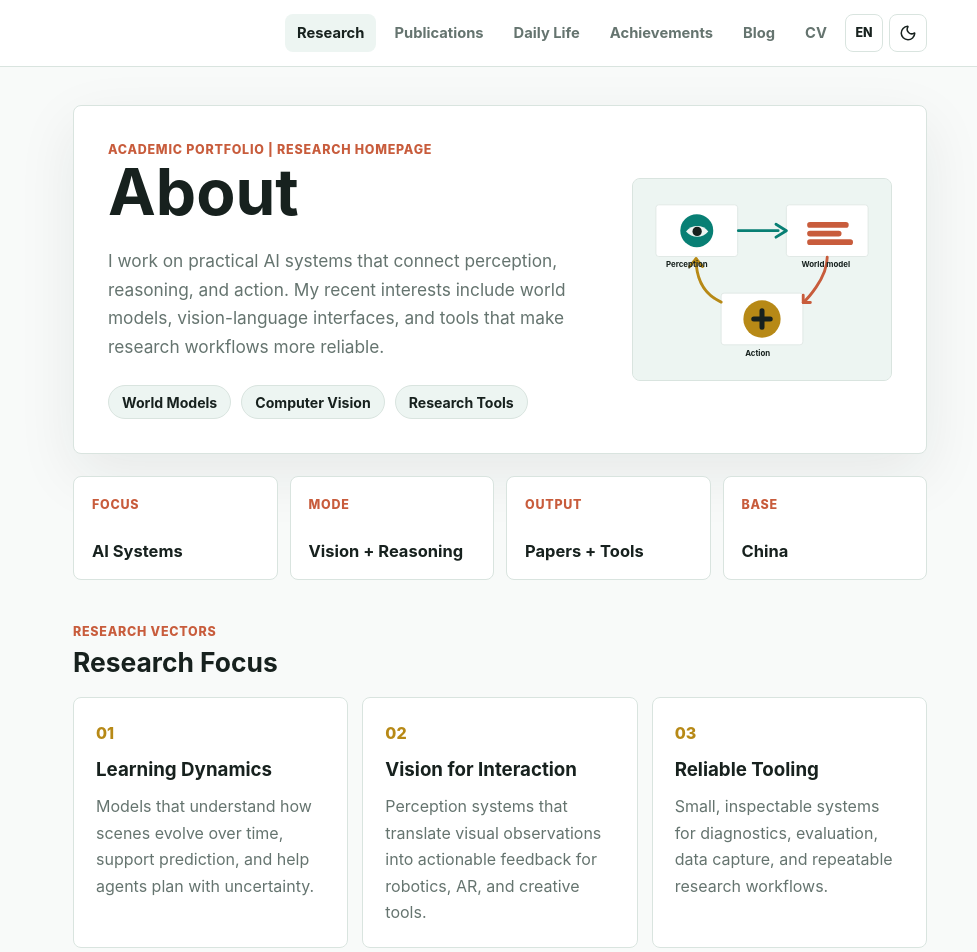
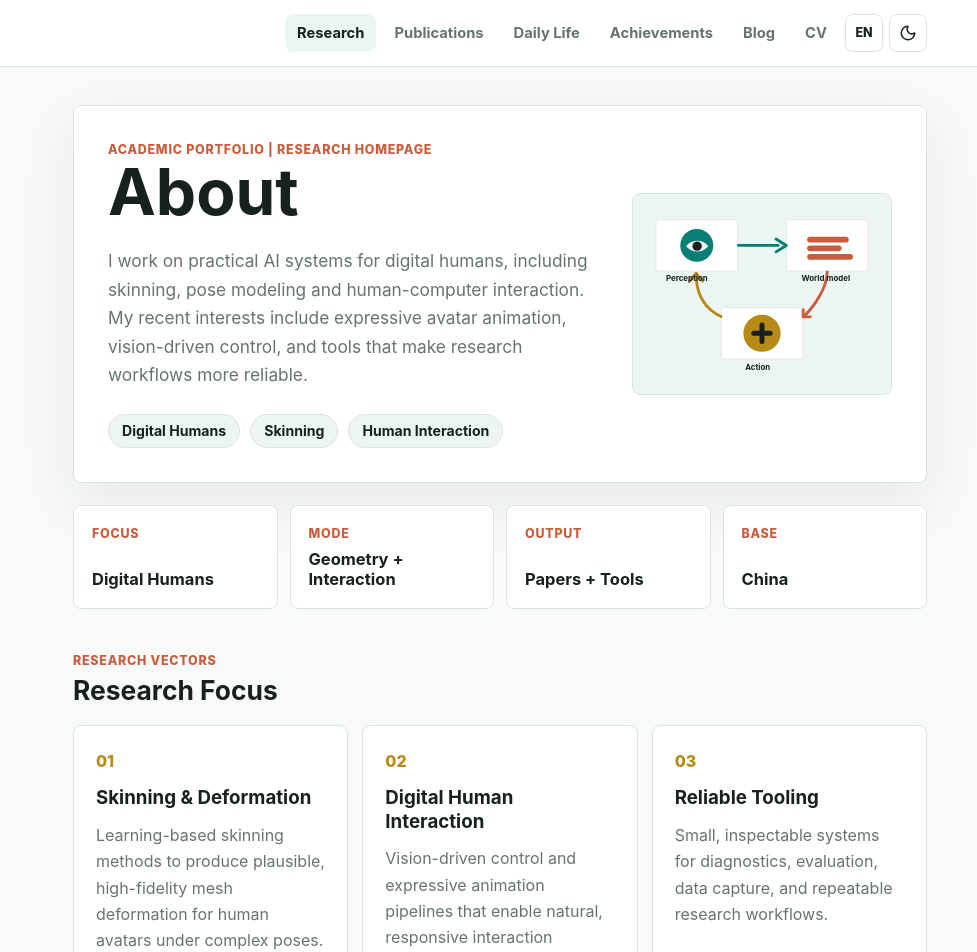
Before and after one commit to Songtaoxian/songtaoxian.github.io, a plain HTML site: page index.html in a window 1280 px wide. Shown: the top 952 px of the page, 303-1280 px from the left. Drawn offline with nearby package versions, Linux system fonts and the light colour scheme; files whose address does not match are found by name.

Commit message:
Update index.html

```diff
--- a/index.html
+++ b/index.html
@@ -74,17 +74,17 @@
             <h2 data-en="About" data-zh="关于我">About</h2>
             <p
               class="intro"
-              data-en="I work on practical AI systems that connect perception, reasoning, and action. My recent interests include world models, vision-language interfaces, and tools that make research workflows more reliable."
-              data-zh="我关注将感知、推理与行动连接起来的实用 AI 系统。近期兴趣包括世界模型、视觉语言接口，以及让研究流程更可靠的工具。"
+              data-en="I work on practical AI systems for digital humans, including skinning, pose modeling and human-computer interaction. My recent interests include expressive avatar animation, vision-driven control, and tools that make research workflows more reliable."
+              data-zh="我面向数字人研究实用 AI 系统，包含蒙皮、姿态建模与人机交互。近期兴趣包括富有表现力的虚拟形象动画、视觉驱动控制，以及让研究流程更可靠的工具。"
             >
-              I work on practical AI systems that connect perception, reasoning, and action. My recent interests include
-              <strong>world models</strong>, <strong>vision-language interfaces</strong>, and tools that make research
+              I work on practical AI systems for digital humans, including skinning, pose modeling and human-computer interaction. My recent interests include
+              <strong>expressive avatar animation</strong>, <strong>vision-driven control</strong>, and tools that make research
               workflows more reliable.
             </p>
             <div class="pill-row" aria-label="Research tags">
-              <span data-en="World Models" data-zh="世界模型">World Models</span>
-              <span data-en="Computer Vision" data-zh="计算机视觉">Computer Vision</span>
-              <span data-en="Research Tools" data-zh="研究工具">Research Tools</span>
+              <span data-en="Digital Humans" data-zh="数字人">Digital Humans</span>
+              <span data-en="Skinning" data-zh="蒙皮">Skinning</span>
+              <span data-en="Human Interaction" data-zh="人机交互">Human Interaction</span>
             </div>
           </div>
           <img class="research-visual" src="assets/img/research-panel.svg" alt="Abstract research system diagram" />
@@ -93,11 +93,11 @@
         <section class="signal-grid" aria-label="Research signals">
           <div>
             <span data-en="Focus" data-zh="方向">Focus</span>
-            <strong data-en="AI Systems" data-zh="AI 系统">AI Systems</strong>
+            <strong data-en="Digital Humans" data-zh="数字人">Digital Humans</strong>
           </div>
           <div>
             <span data-en="Mode" data-zh="模式">Mode</span>
-            <strong data-en="Vision + Reasoning" data-zh="视觉 + 推理">Vision + Reasoning</strong>
+            <strong data-en="Geometry + Interaction" data-zh="几何 + 交互">Geometry + Interaction</strong>
           </div>
           <div>
             <span data-en="Output" data-zh="产出">Output</span>
@@ -117,22 +117,22 @@
           <div class="focus-grid">
             <article>
               <span>01</span>
-              <h3 data-en="Learning Dynamics" data-zh="动态建模">Learning Dynamics</h3>
+              <h3 data-en="Skinning & Deformation" data-zh="蒙皮与形变">Skinning & Deformation</h3>
               <p
-                data-en="Models that understand how scenes evolve over time, support prediction, and help agents plan with uncertainty."
-                data-zh="理解场景如何随时间演化的模型，用于预测、规划，并帮助智能体在不确定环境中行动。"
+                data-en="Learning-based skinning methods to produce plausible, high-fidelity mesh deformation for human avatars under complex poses."
+                data-zh="基于学习的蒙皮方法，在复杂姿态下为人体虚拟形象生成真实、高保真的网格形变。"
               >
-                Models that understand how scenes evolve over time, support prediction, and help agents plan with uncertainty.
+                Learning-based skinning methods to produce plausible, high-fidelity mesh deformation for human avatars under complex poses.
               </p>
             </article>
             <article>
               <span>02</span>
-              <h3 data-en="Vision for Interaction" data-zh="交互视觉">Vision for Interaction</h3>
+              <h3 data-en="Digital Human Interaction" data-zh="数字人交互">Digital Human Interaction</h3>
               <p
-                data-en="Perception systems that translate visual observations into actionable feedback for robotics, AR, and creative tools."
-                data-zh="将视觉观察转化为可操作反馈的感知系统，服务于机器人、AR 与创作工具。"
+                data-en="Vision-driven control and expressive animation pipelines that enable natural, responsive interaction between users and virtual humans."
+                data-zh="视觉驱动控制与表现力动画管线，实现用户和虚拟数字人之间自然、及时的交互。"
               >
-                Perception systems that translate visual observations into actionable feedback for robotics, AR, and creative tools.
+                Vision-driven control and expressive animation pipelines that enable natural, responsive interaction between users and virtual humans.
               </p>
             </article>
             <article>
```
